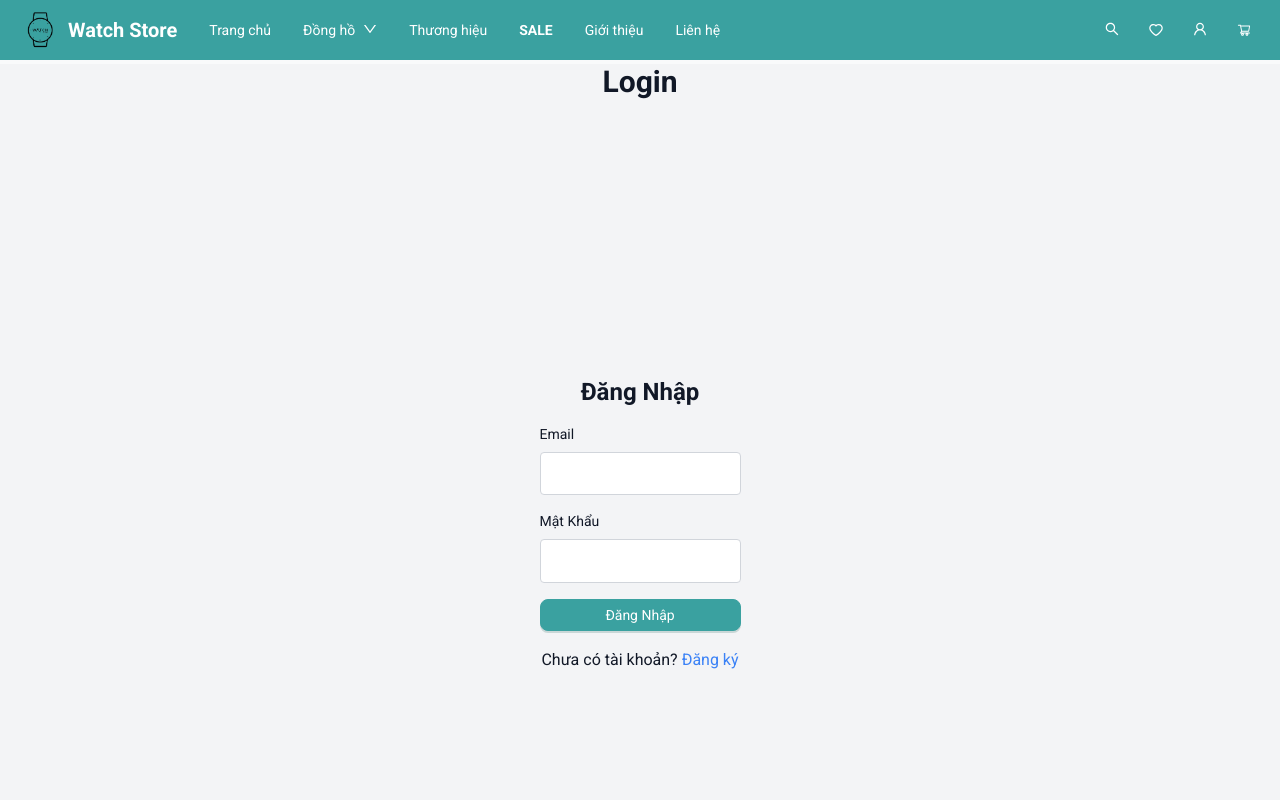
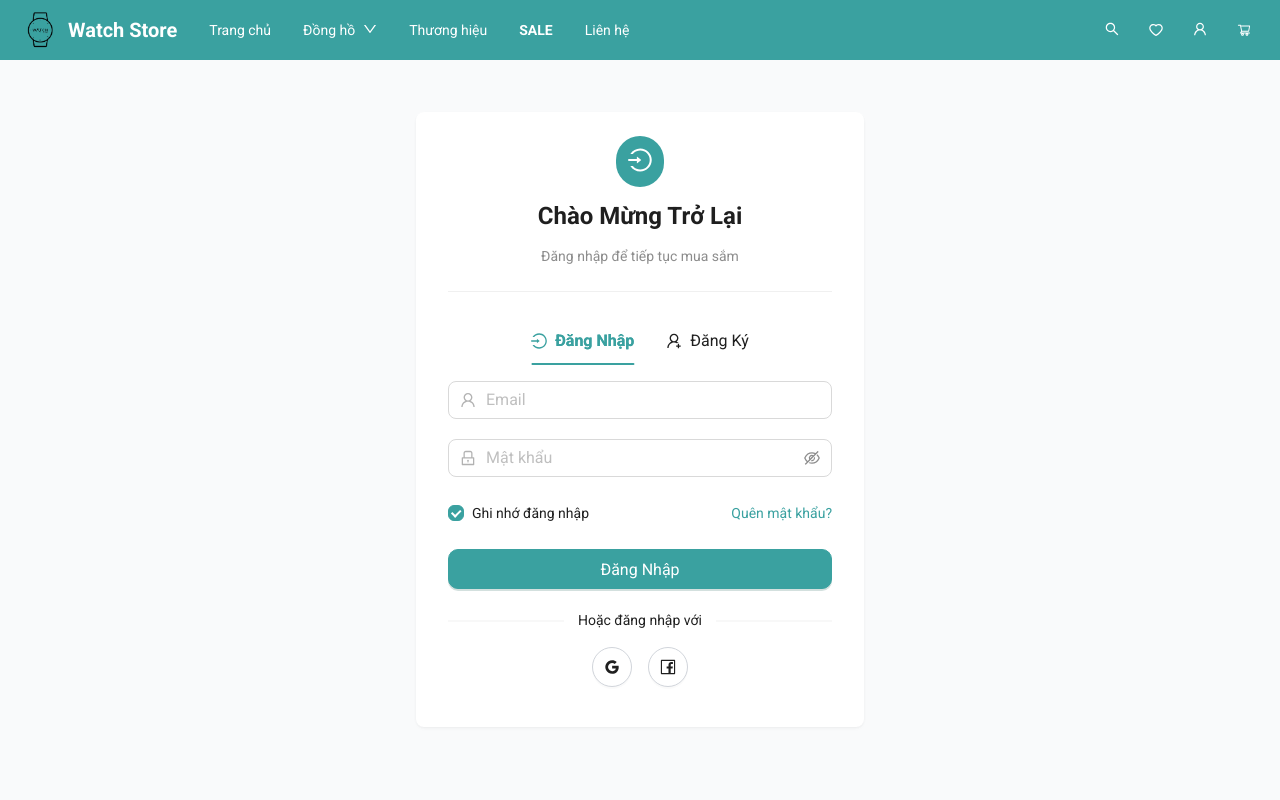
Before and after one commit to DoPhuc22/finalproject, a React (Vite) app: page /auth in a window 1280 px wide. Shown: the top 800 px of the page. Built offline with nearby package versions, Linux system fonts and the light colour scheme.

Commit message:
update login and register form

```diff
--- a/src/components/Auth/LoginForm.jsx
+++ b/src/components/Auth/LoginForm.jsx
@@ -1,56 +1,105 @@
 import React, { useState } from 'react';
+import { Form, Input, Button, Checkbox, Divider, message } from 'antd';
+import { UserOutlined, LockOutlined, GoogleOutlined, FacebookOutlined } from '@ant-design/icons';
+import { Link } from 'react-router-dom';
 import { useDispatch } from 'react-redux';
 import { login } from '../../store/slices/authSlice';
-import { Button } from 'antd';
 
 const LoginForm = () => {
-  const [email, setEmail] = useState('');
-  const [password, setPassword] = useState('');
+  const [loading, setLoading] = useState(false);
   const dispatch = useDispatch();
 
-  const handleSubmit = (e) => {
-    e.preventDefault();
-    dispatch(login({ email, password }));
+  const onFinish = async (values) => {
+    try {
+      setLoading(true);
+      await dispatch(login(values)).unwrap();
+      message.success('Đăng nhập thành công!');
+      // Redirect will be handled by the auth slice
+    } catch (error) {
+      message.error(error || 'Đăng nhập thất bại, vui lòng thử lại!');
+    } finally {
+      setLoading(false);
+    }
   };
 
   return (
-    <div className="flex flex-col items-center justify-center min-h-screen">
-      <h2 className="text-2xl font-bold mb-4">Đăng Nhập</h2>
-      <form onSubmit={handleSubmit} className="w-full max-w-sm">
-        <div className="mb-4">
-          <label className="block text-sm font-medium mb-2" htmlFor="email">
-            Email
-          </label>
-          <input
-            type="email"
-            id="email"
-            value={email}
-            onChange={(e) => setEmail(e.target.value)}
-            className="border border-gray-300 rounded p-2 w-full"
-            required
-          />
+    <Form
+      name="login"
+      initialValues={{ remember: true }}
+      onFinish={onFinish}
+      layout="vertical"
+      requiredMark={false}
+      className="login-form"
+    >
+      <Form.Item
+        name="email"
+        rules={[
+          { required: true, message: 'Vui lòng nhập email!' },
+          { type: 'email', message: 'Email không hợp lệ!' }
+        ]}
+      >
+        <Input
+          prefix={<UserOutlined className="site-form-item-icon" />}
+          placeholder="Email"
+          size="large"
+        />
+      </Form.Item>
+
+      <Form.Item
+        name="password"
+        rules={[
+          { required: true, message: 'Vui lòng nhập mật khẩu!' },
+          { min: 6, message: 'Mật khẩu phải có ít nhất 6 ký tự!' }
+        ]}
+      >
+        <Input.Password
+          prefix={<LockOutlined className="site-form-item-icon" />}
+          placeholder="Mật khẩu"
+          size="large"
+        />
+      </Form.Item>
+
+      <Form.Item>
+        <div className="flex justify-between items-center">
+          <Form.Item name="remember" valuePropName="checked" noStyle>
+            <Checkbox>Ghi nhớ đăng nhập</Checkbox>
+          </Form.Item>
+          <Link to="/forgot-password" className="text-verdigris-500 hover:text-verdigris-600 hover:no-underline">
+            Quên mật khẩu?
+          </Link>
         </div>
-        <div className="mb-4">
-          <label className="block text-sm font-medium mb-2" htmlFor="password">
-            Mật Khẩu
-          </label>
-          <input
-            type="password"
-            id="password"
-            value={password}
-            onChange={(e) => setPassword(e.target.value)}
-            className="border border-gray-300 rounded p-2 w-full"
-            required
-          />
-        </div>
-        <Button type="primary" className="w-full " >
+      </Form.Item>
+
+      <Form.Item>
+        <Button
+          type="primary"
+          htmlType="submit"
+          size="large"
+          block
+          loading={loading}
+          className="bg-verdigris-500 hover:bg-verdigris-600"
+        >
           Đăng Nhập
         </Button>
-      </form>
-      <p className="mt-4">
-        Chưa có tài khoản? <a href="/register" className="text-blue-500">Đăng ký</a>
-      </p>
-    </div>
+      </Form.Item>
+
+      <Divider plain>Hoặc đăng nhập với</Divider>
+
+      <div className="flex justify-center space-x-4 mb-4">
+        <Button
+          shape="circle"
+          icon={<GoogleOutlined />}
+          size="large"
+          className="flex items-center justify-center border-gray-300"
+        />
+        <Button
+          shape="circle"
+          icon={<FacebookOutlined />}
+          size="large"
+          className="flex items-center justify-center border-gray-300"
+        />
+      </div>
+    </Form>
   );
 };
 
--- a/src/components/Auth/RegisterForm.jsx
+++ b/src/components/Auth/RegisterForm.jsx
@@ -1,73 +1,148 @@
 import React, { useState } from 'react';
+import { Form, Input, Button, Checkbox, Divider, message } from 'antd';
+import { UserOutlined, LockOutlined, MailOutlined, GoogleOutlined, FacebookOutlined } from '@ant-design/icons';
+import { Link } from 'react-router-dom';
 import { useDispatch } from 'react-redux';
-import { register } from '../../services/auth'; // Sửa thành import trực tiếp tên register
+import { register } from '../../services/auth';
 import { loginSuccess } from '../../store/slices/authSlice';
 
 const RegisterForm = () => {
-  const [email, setEmail] = useState('');
-  const [password, setPassword] = useState('');
-  const [confirmPassword, setConfirmPassword] = useState('');
-  const [error, setError] = useState('');
+  const [loading, setLoading] = useState(false);
   const dispatch = useDispatch();
 
-  const handleSubmit = async (e) => {
-    e.preventDefault();
-    if (password !== confirmPassword) {
-      setError("Mật khẩu không khớp");
-      return;
-    }
+  const onFinish = async (values) => {
     try {
-      const userData = await register({ email, password }); // Sử dụng register thay vì registerUser
-      dispatch(loginSuccess(userData));
-      // Redirect hoặc hiển thị thông báo thành công
-    } catch (err) {
-      setError(err.message || "Đăng ký không thành công");
+      setLoading(true);
+      // Remove confirm password from values sent to API
+      const { confirmPassword, agreement, ...userData } = values;
+      const response = await register(userData);
+      dispatch(loginSuccess(response));
+      message.success('Đăng ký thành công!');
+      // Redirect will be handled by the auth slice
+    } catch (error) {
+      message.error(error?.message || 'Đăng ký thất bại, vui lòng thử lại!');
+    } finally {
+      setLoading(false);
     }
   };
 
   return (
-    <div className="max-w-md mx-auto p-4 border rounded shadow-md">
-      <h2 className="text-2xl font-bold mb-4">Đăng ký</h2>
-      {error && <p className="text-red-500">{error}</p>}
-      <form onSubmit={handleSubmit}>
-        <div className="mb-4">
-          <label className="block text-sm font-medium mb-1" htmlFor="email">Email</label>
-          <input
-            type="email"
-            id="email"
-            value={email}
-            onChange={(e) => setEmail(e.target.value)}
-            required
-            className="w-full p-2 border rounded"
-          />
-        </div>
-        <div className="mb-4">
-          <label className="block text-sm font-medium mb-1" htmlFor="password">Mật khẩu</label>
-          <input
-            type="password"
-            id="password"
-            value={password}
-            onChange={(e) => setPassword(e.target.value)}
-            required
-            className="w-full p-2 border rounded"
-          />
-        </div>
-        <div className="mb-4">
-          <label className="block text-sm font-medium mb-1" htmlFor="confirmPassword">Xác nhận mật khẩu</label>
-          <input
-            type="password"
-            id="confirmPassword"
-            value={confirmPassword}
-            onChange={(e) => setConfirmPassword(e.target.value)}
-            required
-            className="w-full p-2 border rounded"
-          />
-        </div>
-        <button type="submit" className="w-full bg-blue-500 text-white p-2 rounded hover:bg-blue-600">
-          Đăng ký
-        </button>
-      </form>
-    </div>
+    <Form
+      name="register"
+      initialValues={{ agreement: true }}
+      onFinish={onFinish}
+      layout="vertical"
+      requiredMark={false}
+      className="register-form"
+    >
+      <Form.Item
+        name="name"
+        rules={[
+          { required: true, message: 'Vui lòng nhập tên của bạn!' }
+        ]}
+      >
+        <Input
+          prefix={<UserOutlined className="site-form-item-icon" />}
+          placeholder="Họ và tên"
+          size="large"
+        />
+      </Form.Item>
+
+      <Form.Item
+        name="email"
+        rules={[
+          { required: true, message: 'Vui lòng nhập email!' },
+          { type: 'email', message: 'Email không hợp lệ!' }
+        ]}
+      >
+        <Input
+          prefix={<MailOutlined className="site-form-item-icon" />}
+          placeholder="Email"
+          size="large"
+        />
+      </Form.Item>
+
+      <Form.Item
+        name="password"
+        rules={[
+          { required: true, message: 'Vui lòng nhập mật khẩu!' },
+          { min: 6, message: 'Mật khẩu phải có ít nhất 6 ký tự!' }
+        ]}
+      >
+        <Input.Password
+          prefix={<LockOutlined className="site-form-item-icon" />}
+          placeholder="Mật khẩu"
+          size="large"
+        />
+      </Form.Item>
+
+      <Form.Item
+        name="confirmPassword"
+        dependencies={['password']}
+        rules={[
+          { required: true, message: 'Vui lòng xác nhận mật khẩu!' },
+          ({ getFieldValue }) => ({
+            validator(_, value) {
+              if (!value || getFieldValue('password') === value) {
+                return Promise.resolve();
+              }
+              return Promise.reject(new Error('Mật khẩu xác nhận không khớp!'));
+            },
+          }),
+        ]}
+      >
+        <Input.Password
+          prefix={<LockOutlined className="site-form-item-icon" />}
+          placeholder="Xác nhận mật khẩu"
+          size="large"
+        />
+      </Form.Item>
+
+      <Form.Item
+        name="agreement"
+        valuePropName="checked"
+        rules={[
+          {
+            validator: (_, value) =>
+              value ? Promise.resolve() : Promise.reject(new Error('Bạn phải đồng ý với điều khoản sử dụng')),
+          },
+        ]}
+      >
+        <Checkbox>
+          Tôi đã đọc và đồng ý với <Link to="/terms" className="text-verdigris-500 hover:text-verdigris-600 hover:no-underline">điều khoản sử dụng</Link>
+        </Checkbox>
+      </Form.Item>
+
+      <Form.Item>
+        <Button
+          type="primary"
+          htmlType="submit"
+          size="large"
+          block
+          loading={loading}
+          className="bg-verdigris-500 hover:bg-verdigris-600"
+        >
+          Đăng Ký
+        </Button>
+      </Form.Item>
+
+      <Divider plain>Hoặc đăng ký với</Divider>
+
+      <div className="flex justify-center space-x-4 mb-4">
+        <Button
+          shape="circle"
+          icon={<GoogleOutlined />}
+          size="large"
+          className="flex items-center justify-center border-gray-300"
+        />
+        <Button
+          shape="circle"
+          icon={<FacebookOutlined />}
+          size="large"
+          className="flex items-center justify-center border-gray-300"
+        />
+      </div>
+    </Form>
   );
 };
 
--- a/src/components/Header/Header.jsx
+++ b/src/components/Header/Header.jsx
@@ -100,10 +100,6 @@ const Header = () => {
     {
       key: '/sale',
       label: <Link to="/products?sale=true" className={`text-red-500 font-semibold hover:no-underline ${scrolled ? '' : 'text-white'}`}>SALE</Link>,
-    },
-    {
-      key: '/about',
-      label: <Link to="/about" className={`hover:no-underline ${scrolled ? 'text-gray-800' : 'text-white'}`}>Giới thiệu</Link>,
     },
     {
       key: '/contact',
--- a/src/pages/AuthPage.jsx
+++ b/src/pages/AuthPage.jsx
@@ -1,24 +1,86 @@
-import React, { useState } from 'react';
+import React, { useState, useEffect } from 'react';
+import { Card, Tabs, Typography, Space, Divider } from 'antd';
+import { UserOutlined, KeyOutlined, LoginOutlined, UserAddOutlined } from '@ant-design/icons';
+import { useSearchParams } from 'react-router-dom';
 import LoginForm from '../components/Auth/LoginForm';
 import RegisterForm from '../components/Auth/RegisterForm';
 
+const { Title, Text } = Typography;
+
 const AuthPage = () => {
-  const [isLogin, setIsLogin] = useState(true);
+  const [searchParams] = useSearchParams();
+  const [activeTab, setActiveTab] = useState('login');
 
-  const toggleForm = () => {
-    setIsLogin((prev) => !prev);
+  useEffect(() => {
+    // Check URL query params to see if we should show login or register tab
+    const tab = searchParams.get('tab');
+    if (tab === 'register') {
+      setActiveTab('register');
+    }
+  }, [searchParams]);
+
+  const handleTabChange = (key) => {
+    setActiveTab(key);
   };
 
+  const items = [
+    {
+      key: 'login',
+      label: (
+        <span className="flex items-center">
+          <LoginOutlined className="mr-2" />
+          Đăng Nhập
+        </span>
+      ),
+      children: <LoginForm />,
+    },
+    {
+      key: 'register',
+      label: (
+        <span className="flex items-center">
+          <UserAddOutlined className="mr-2" />
+          Đăng Ký
+        </span>
+      ),
+      children: <RegisterForm />,
+    },
+  ];
+
   return (
-    <div className="flex flex-col items-center justify-center min-h-screen bg-gray-100">
-      <h1 className="text-3xl font-bold mb-6">{isLogin ? 'Login' : 'Register'}</h1>
-      {isLogin ? <LoginForm /> : <RegisterForm />}
-      <button
-        onClick={toggleForm}
-        className="mt-4 text-verdigris-500 hover:text-verdigris-600 hover:no-underline"
+    <div className="flex justify-center items-center py-12 px-4 sm:px-6 lg:px-8 bg-gray-50 min-h-[80vh]">
+      <Card
+        bordered={false}
+        className="w-full max-w-md shadow-lg rounded-lg"
+        bodyStyle={{ padding: '24px 32px' }}
       >
-        {isLogin ? 'Chưa có tài khoản? Đăng ký' : 'Đã có tài khoản? Đăng nhập'}
-      </button>
+        <div className="text-center mb-6">
+          <Space direction="vertical" size={1}>
+            <div className="flex justify-center mb-3">
+              <div className="bg-verdigris-500 text-white p-3 rounded-full">
+                {activeTab === 'login' ? <LoginOutlined style={{ fontSize: '24px' }} /> : <UserAddOutlined style={{ fontSize: '24px' }} />}
+              </div>
+            </div>
+            <Title level={3} className="m-0">
+              {activeTab === 'login' ? 'Chào Mừng Trở Lại' : 'Tạo Tài Khoản Mới'}
+            </Title>
+            <Text type="secondary">
+              {activeTab === 'login'
+                ? 'Đăng nhập để tiếp tục mua sắm'
+                : 'Đăng ký để theo dõi đơn hàng và nhiều hơn nữa'}
+            </Text>
+          </Space>
+        </div>
+
+        <Divider />
+
+        <Tabs
+          activeKey={activeTab}
+          onChange={handleTabChange}
+          centered
+          items={items}
+          className="auth-tabs"
+        />
+      </Card>
     </div>
   );
 };
--- a/src/styles/global.css
+++ b/src/styles/global.css
@@ -369,3 +369,56 @@ a:hover {
   color: white !important;
   font-weight: bold;
 }
+
+/* Add to your global.css */
+
+/* Auth form styling */
+.auth-tabs .ant-tabs-nav::before {
+  border-bottom: none !important;
+}
+
+.auth-tabs .ant-tabs-tab {
+  font-size: 16px;
+  padding: 12px 0;
+}
+
+.auth-tabs .ant-tabs-tab-active {
+  font-weight: 600;
+}
+
+.auth-tabs .ant-tabs-ink-bar {
+  background-color: var(--primary-color);
+  height: 3px;
+  border-radius: 3px;
+}
+
+.login-form .ant-form-item,
+.register-form .ant-form-item {
+  margin-bottom: 20px;
+}
+
+.login-form .ant-input-affix-wrapper,
+.register-form .ant-input-affix-wrapper {
+  border-radius: 8px;
+  padding: 6px 11px;
+}
+
+.login-form .ant-input-affix-wrapper:focus,
+.login-form .ant-input-affix-wrapper-focused,
+.register-form .ant-input-affix-wrapper:focus,
+.register-form .ant-input-affix-wrapper-focused {
+  box-shadow: 0 0 0 2px rgba(58, 161, 160, 0.2);
+  border-color: var(--primary-color);
+}
+
+.login-form .ant-input-prefix,
+.register-form .ant-input-prefix {
+  color: rgba(0, 0, 0, 0.3);
+  margin-right: 10px;
+}
+
+.ant-btn.ant-btn-primary.bg-verdigris-500:hover,
+.ant-btn.ant-btn-primary.bg-verdigris-500:focus {
+  background-color: #2a8281 !important;
+  border-color: #2a8281 !important;
+}
```
